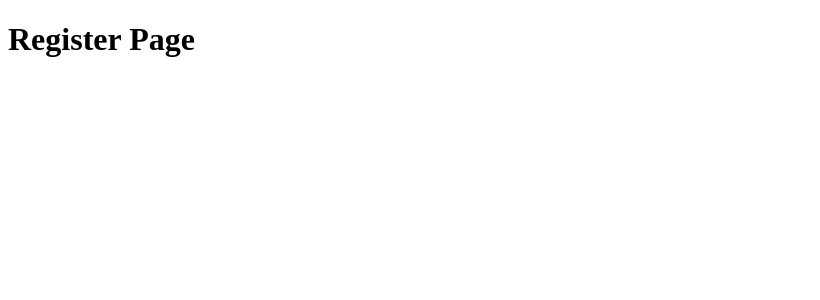
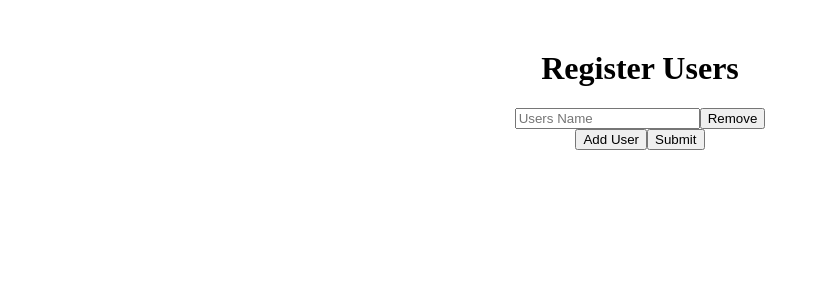
Before and after one commit to JYOTIPM1999/Secret-santa, a Nuxt app: page /register in a window 1280 px wide. Shown: the top 300 px of the page, without its empty margins (0-820 px from the left). Built offline with nearby package versions, Linux system fonts and the light colour scheme.

Commit message:
pinia config updated

```diff
--- a/nuxt.config.ts
+++ b/nuxt.config.ts
@@ -2,5 +2,5 @@
 export default defineNuxtConfig({
   compatibilityDate: "2024-04-03",
   devtools: { enabled: true },
-  // modules: ["@pinia/nuxt"],
+  modules: ["@pinia/nuxt"],
 });
--- a/package.json
+++ b/package.json
@@ -13,7 +13,9 @@
     "@pinia/nuxt": "^0.5.2",
     "axios": "^1.7.2",
     "nuxt": "^3.12.4",
-    "pinia": "^2.2.0",
-    "vue": "^3.4.34"
+    "pinia": "^2.2.0"
+  },
+  "overrides": {
+    "vue": "latest"
   }
 }
--- a/pages/draw.vue
+++ /dev/null
@@ -1,7 +0,0 @@
-<template>
-  <div><h1>Draw Page</h1></div>
-</template>
-
-<script setup></script>
-
-<style lang="scss" scoped></style>
--- a/pages/index.vue
+++ b/pages/index.vue
@@ -1,7 +1,14 @@
 <template>
-  <div><p>Hello JPM</p></div>
+  <div class="home">
+    <h1>Welcome to our Secret Santa🎅 App</h1>
+    <nuxt-link to="/register">Go to Registration</nuxt-link>
+  </div>
 </template>
 
 <script setup></script>
 
-<style lang="scss" scoped></style>
+<style scoped>
+.home {
+  text-align: center;
+}
+</style>
--- a/pages/register.vue
+++ b/pages/register.vue
@@ -1,7 +1,58 @@
 <template>
-  <div><h1>Register Page</h1></div>
+  <div class="registration">
+    <h1>Register Users</h1>
+    <form @submit.prevent="submitForm">
+      <div v-for="(user, index) in users" :key="index">
+        <input
+          v-model="user.name"
+          placeholder="Users Name"
+          @blur="uniqueNames"
+        />
+        <button type="button" @click="removeUser(index)">Remove</button>
+      </div>
+      <button type="button" @click="addUser">Add User</button>
+      <button type="submit">Submit</button>
+      <p v-if="error">{{ error }}</p>
+    </form>
+  </div>
 </template>
 
-<script setup lang="ts"></script>
+<script setup>
+import { ref } from "vue";
+import { useRouter } from "vue-router";
+import { useUsersStore } from "../store/useUsers";
 
-<style scoped></style>
+const router = useRouter();
+const store = useUsersStore();
+console.log(store);
+
+const users = ref([{ name: "" }]);
+const error = ref("");
+
+const addUser = () => {
+  users.value.push({ name: "" });
+};
+
+const removeUser = (index) => {
+  users.value.splice(index, 1);
+};
+
+const uniqueNames = () => {
+  const names = users.value.map((u) => u.name);
+  const uniqueNames = [...new Set(names)];
+
+  if (names.length !== uniqueNames.length) {
+    error.value = "Names must be unique";
+    return false;
+  }
+  error.value = "";
+  return true;
+};
+</script>
+
+<style scoped>
+.registration {
+  text-align: center;
+  margin-top: 50px;
+}
+</style>
--- a/pages/results.vue
+++ /dev/null
@@ -1,7 +0,0 @@
-<template>
-  <div><h1>Results Page</h1></div>
-</template>
-
-<script setup></script>
-
-<style lang="scss" scoped></style>
--- a/store/users.js
+++ b/store/useUsers.js
@@ -2,7 +2,7 @@ import { defineStore } from "pinia";
 
 export const useUsersStore = defineStore("users", {
   state: () => ({
-    usesr: [],
+    users: [],
     assignments: {},
   }),
   actions: {
```
Also changed, not shown: store/index.js (deleted), 1 other file (tests, documents, lock files or other folders).
